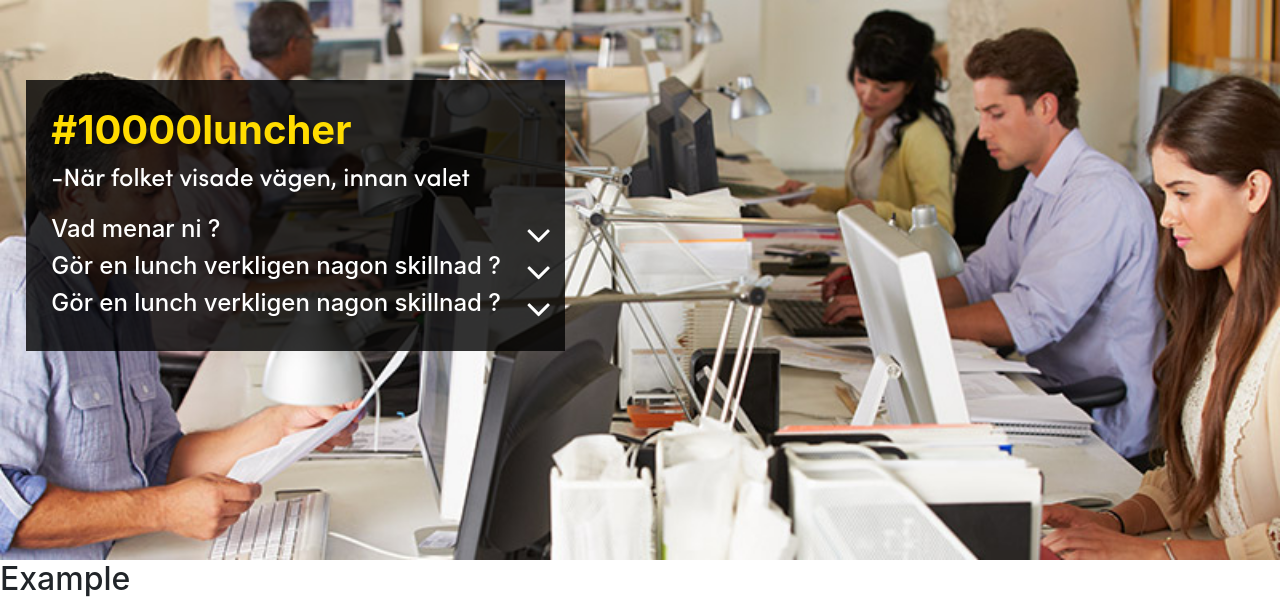
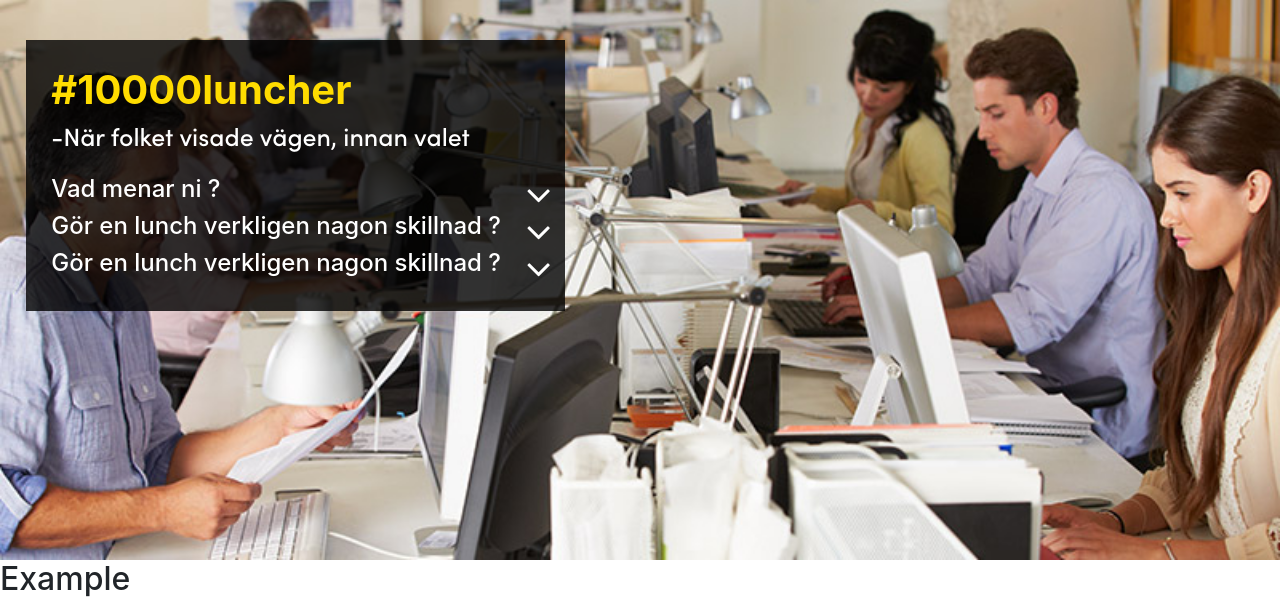
Before and after one commit to s6mon/s6mon.github.io, a PHP site: page / in a window 1280 px wide. Shown: the top 600 px of the page. Run offline with PHP 8.4, Linux system fonts and the light colour scheme; some libraries are stand-ins or nearby versions.

Commit message:
first page

```diff
--- a/css/index.css
+++ b/css/index.css
@@ -18,11 +18,12 @@ h4 {font-family: SofiaBold};
 
 .text-block {
     position: absolute;
-    top: 10%;
+    top: 5%;
     left: 2%;
     padding: 2%;
     padding-right: 5%;
     max-width: 60%;
+    max-height: 50%;
     background-color: rgba(0, 0, 0, 0.8);
     color: white;
 }
```
